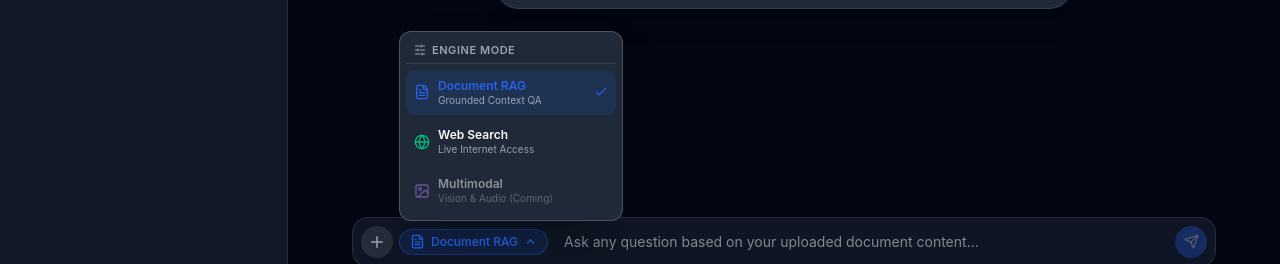
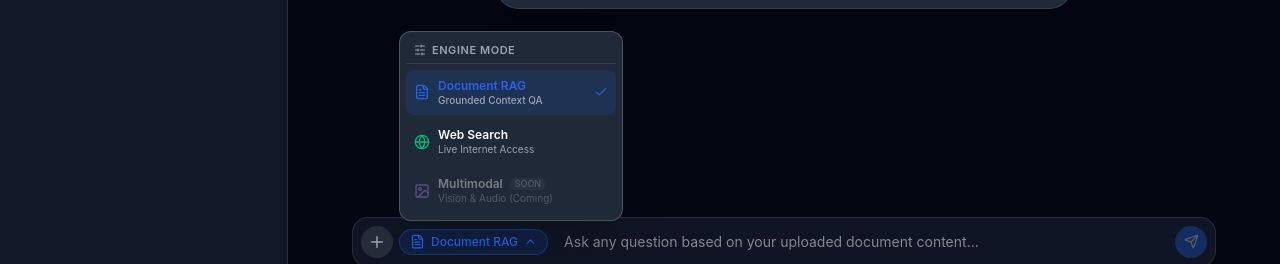
Before and after one commit to Prats129/Contexify, a React (Vite) app in the folder frontend/: page / in a window 1280 px wide. Both pictures are taken after a click on the button "Document RAG". Shown: the part 493-757 px from the top of the page. Built offline with nearby package versions, Linux system fonts and the light colour scheme.

Commit message:
feat: enhance ChatInput component with improved button styles and disabled state for upcoming features

```diff
--- a/frontend/src/components/Chat/ChatInput.tsx
+++ b/frontend/src/components/Chat/ChatInput.tsx
@@ -242,7 +242,7 @@ export const ChatInput: React.FC<ChatInputProps> = ({
                   <button
                     type="button"
                     className={`flex items-center justify-between p-2 rounded-lg text-left text-xs cursor-pointer w-full ${currentMode === 'DOCUMENT_RAG'
-                      ? 'bg-primary-light-theme text-primary-theme'
+                      ? 'bg-primary-light-theme text-primary-theme font-medium'
                       : 'hover:bg-(--border-subtle) text-(--text-main)'
                       }`}
                     onClick={() => handleSelectMode('DOCUMENT_RAG')}
@@ -250,7 +250,7 @@ export const ChatInput: React.FC<ChatInputProps> = ({
                     <div className="flex items-center gap-2">
                       <LuFileText size={16} className="text-primary-theme" />
                       <div className="flex flex-col">
-                        <span className="font-semibold">{currentModeDetails.title}</span>
+                        <span className="font-semibold">Document RAG</span>
                         <span className="text-[10px] text-(--text-muted)">Grounded Context QA</span>
                       </div>
                     </div>
@@ -260,7 +260,7 @@ export const ChatInput: React.FC<ChatInputProps> = ({
                   <button
                     type="button"
                     className={`flex items-center justify-between p-2 rounded-lg text-left text-xs cursor-pointer w-full ${currentMode === 'WEB_SEARCH'
-                      ? 'bg-emerald-500/15 text-emerald-500 dark:text-emerald-400'
+                      ? 'bg-emerald-500/15 text-emerald-500 dark:text-emerald-400 font-medium'
                       : 'hover:bg-(--border-subtle) text-(--text-main)'
                       }`}
                     onClick={() => handleSelectMode('WEB_SEARCH')}
@@ -277,21 +277,24 @@ export const ChatInput: React.FC<ChatInputProps> = ({
 
                   <button
                     type="button"
-                    className="flex items-center justify-between p-2 rounded-lg text-left text-xs opacity-50 cursor-not-allowed w-full"
-                    onClick={() => handleSelectMode('MULTIMODAL')}
-                    title="Vision & Audio (Coming)"
+                    disabled
+                    className="flex items-center justify-between p-2 rounded-lg text-left text-xs opacity-40 cursor-not-allowed w-full select-none"
+                    title="Multimodal Engine is coming soon"
                   >
                     <div className="flex items-center gap-2">
                       <LuImage size={16} className="text-purple-400" />
                       <div className="flex flex-col">
-                        <span className="font-semibold">Multimodal</span>
+                        <div className="flex items-center gap-1.5">
+                          <span className="font-semibold">Multimodal</span>
+                          <span className="text-[9px] px-1.5 py-0.2 rounded-full bg-(--border-subtle) text-(--text-muted) uppercase font-medium">Soon</span>
+                        </div>
                         <span className="text-[10px] text-(--text-muted)">Vision & Audio (Coming)</span>
                       </div>
                     </div>
-                    {currentMode === 'MULTIMODAL' && <LuCheck size={14} />}
                   </button>
                 </div>
               )}
+
             </div>
           </div>
 
```
